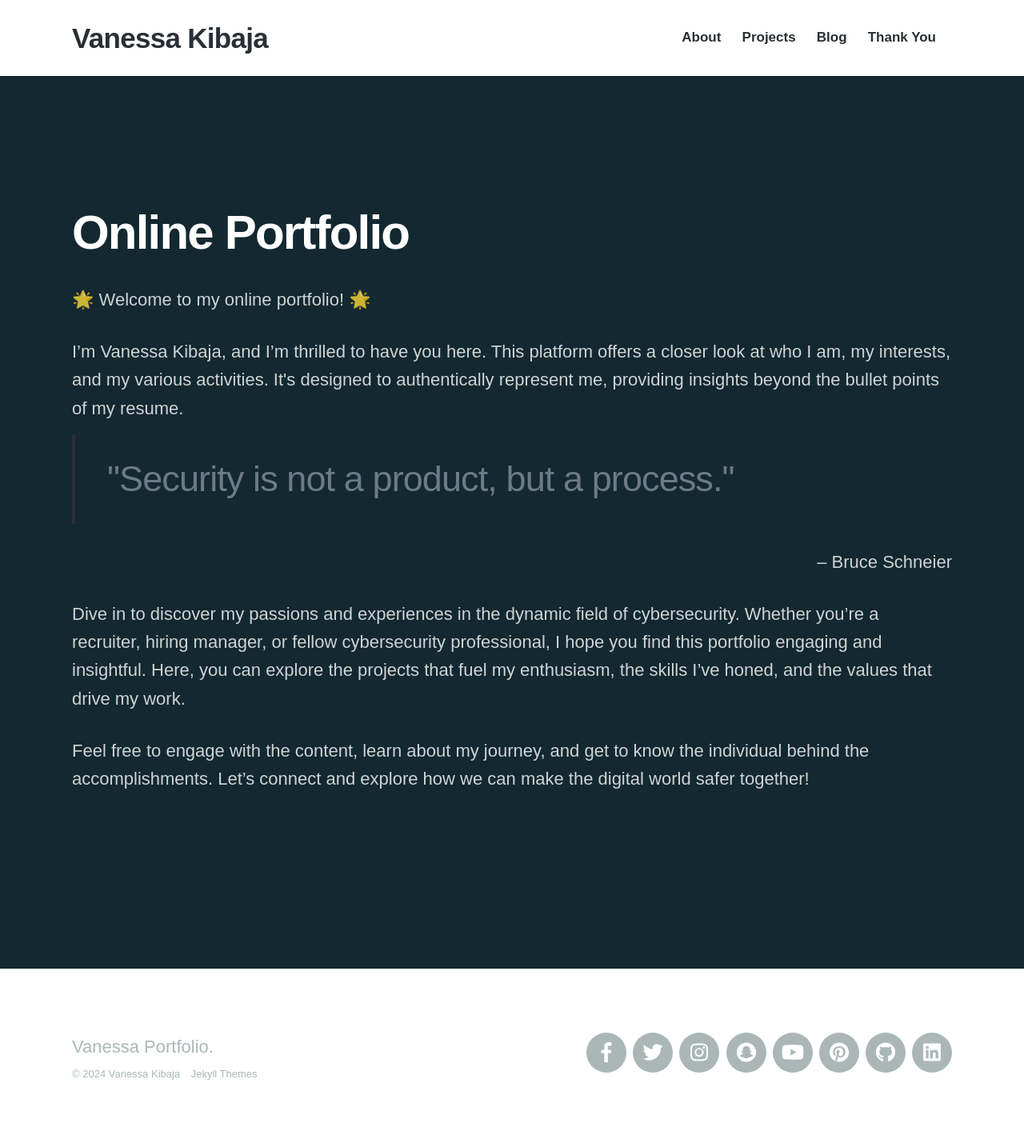
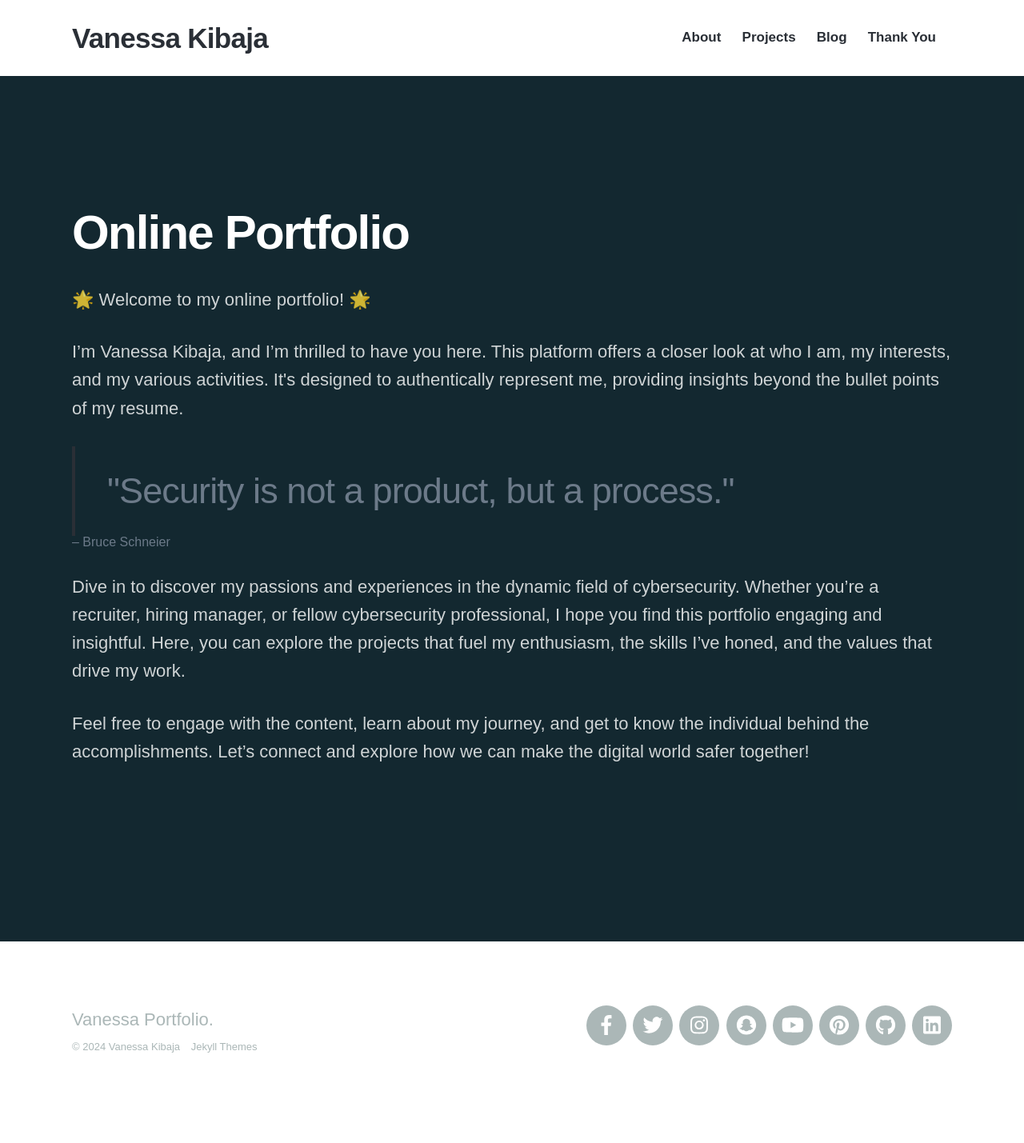
Before and after one commit to vkibaja/vkibaja.github.io, a Jekyll site: the page built from index.html, in a window 1280 px wide. Shown: the whole page at 80% size. Built offline with Jekyll 4.4.1, drawn with Linux system fonts in a browser that asks for light colours; nearby versions of some CDN libraries; some web fonts are replaced; after the commit the page ends 1395 px from its top, so only the background shows below that.

Commit message:
Update index.html

```diff
--- a/index.html
+++ b/index.html
@@ -18,9 +18,10 @@
 
 		<p> I’m Vanessa Kibaja, and I’m thrilled to have you here. This platform offers a closer look at who I am, my interests, and my various activities. It's designed to authentically represent me, providing insights beyond the bullet points of my resume. </p>
 
+		<p align="right">
 		<blockquote cite="https://www.schneier.com/essays/archives/2000/04/the_process_of_secur.html"> "Security is not a product, but a process." </blockquote>
 
-		<p align="right"> – Bruce Schneier </p>
+		 – Bruce Schneier </p>
 
 		<p> Dive in to discover my passions and experiences in the dynamic field of cybersecurity. Whether you’re a recruiter, hiring manager, or fellow cybersecurity professional, I hope you find this portfolio engaging and insightful. Here, you can explore the projects that fuel my enthusiasm, the skills I’ve honed, and the values that drive my work.</p>
 
```
